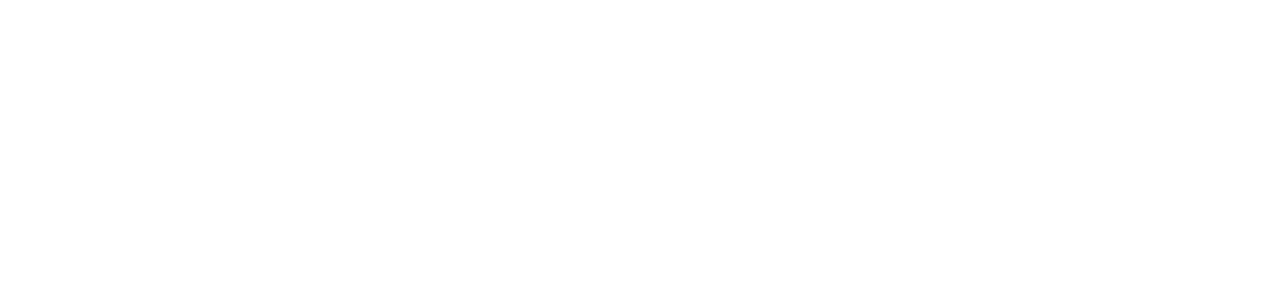
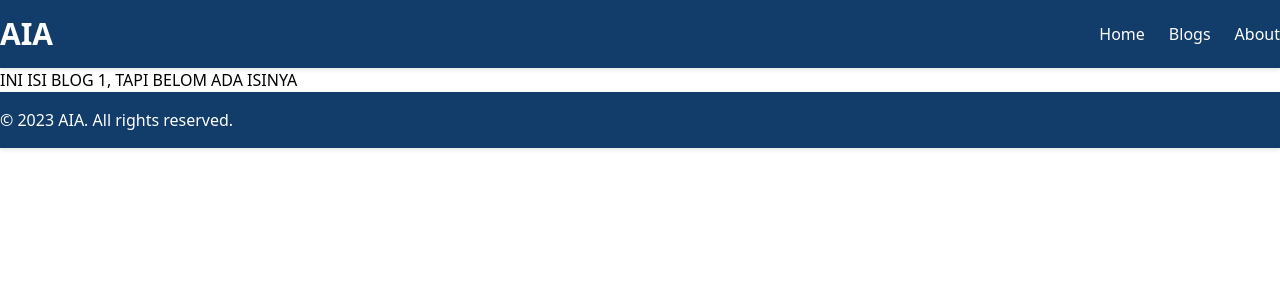
Before and after one commit to ImamNurHadi/pweb-Nuxt-JS-P18-2023, a Nuxt app in the folder frontend/: page /blog/1 in a window 1280 px wide. Before the commit this address had no page. Shown: the top 300 px of the page. Built offline with nearby package versions, Linux system fonts and the light colour scheme.

Commit message:
nyoba add blog 1

```diff
--- /dev/null
+++ b/frontend/pages/blog/1.vue
@@ -0,0 +1,13 @@
+<template>
+    <div class="app">
+      <Navbar />
+      <div class="content">
+        <div class="greetings">
+          <h3>
+            INI ISI BLOG 1, TAPI BELOM ADA ISINYA
+          </h3>
+        </div>
+      </div>
+      <Footer />
+    </div>
+  </template>
```
